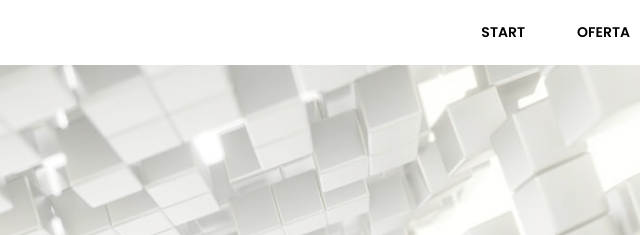
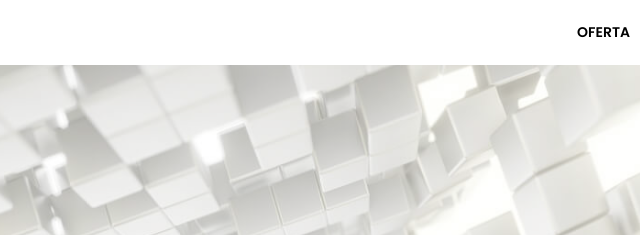
Before and after one commit to netmazing/netfine, a Gatsby site: page / in a window 1280 px wide. Shown: the top 235 px of the page, 372-1012 px from the left. Built offline with nearby package versions, Linux system fonts and the light colour scheme; Gatsby itself is replaced by a stand-in of ours.

Commit message:
remove start from nav

```diff
--- a/src/constants/links.js
+++ b/src/constants/links.js
@@ -1,8 +1,4 @@
 export default [
-    {
-        path: '/',
-        name: 'start',
-    },
     {
         path: '/oferta',
         name: 'oferta',
```
